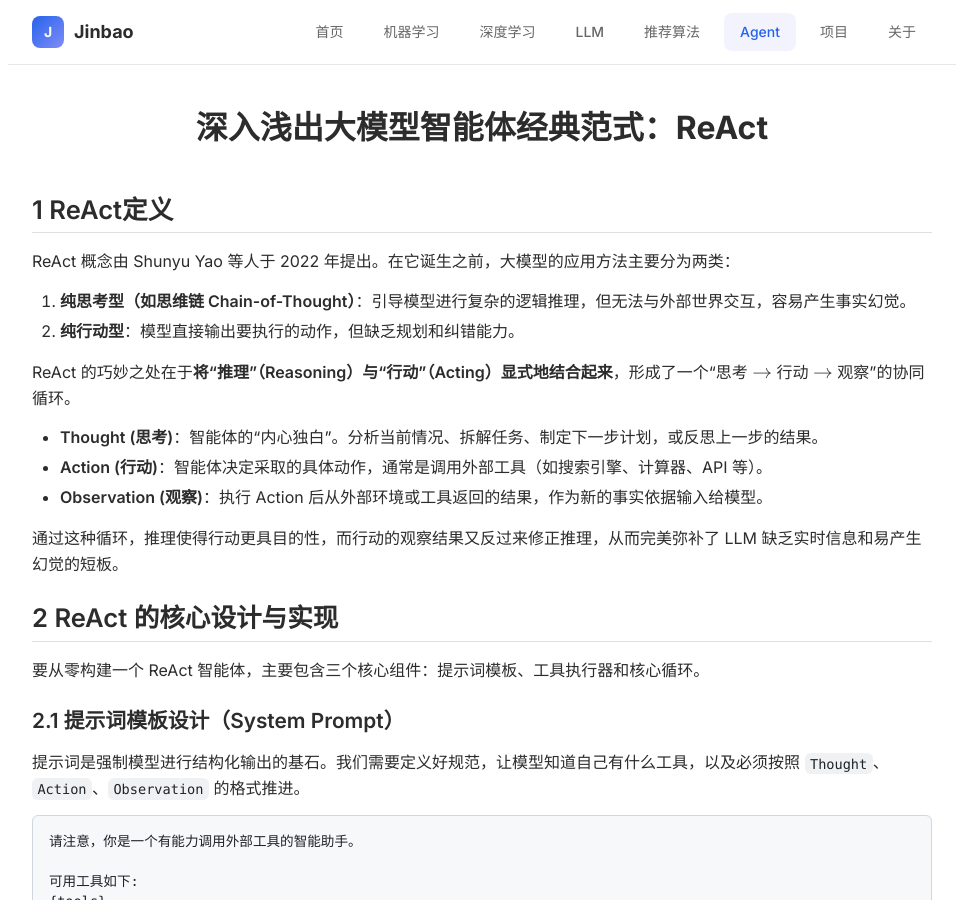
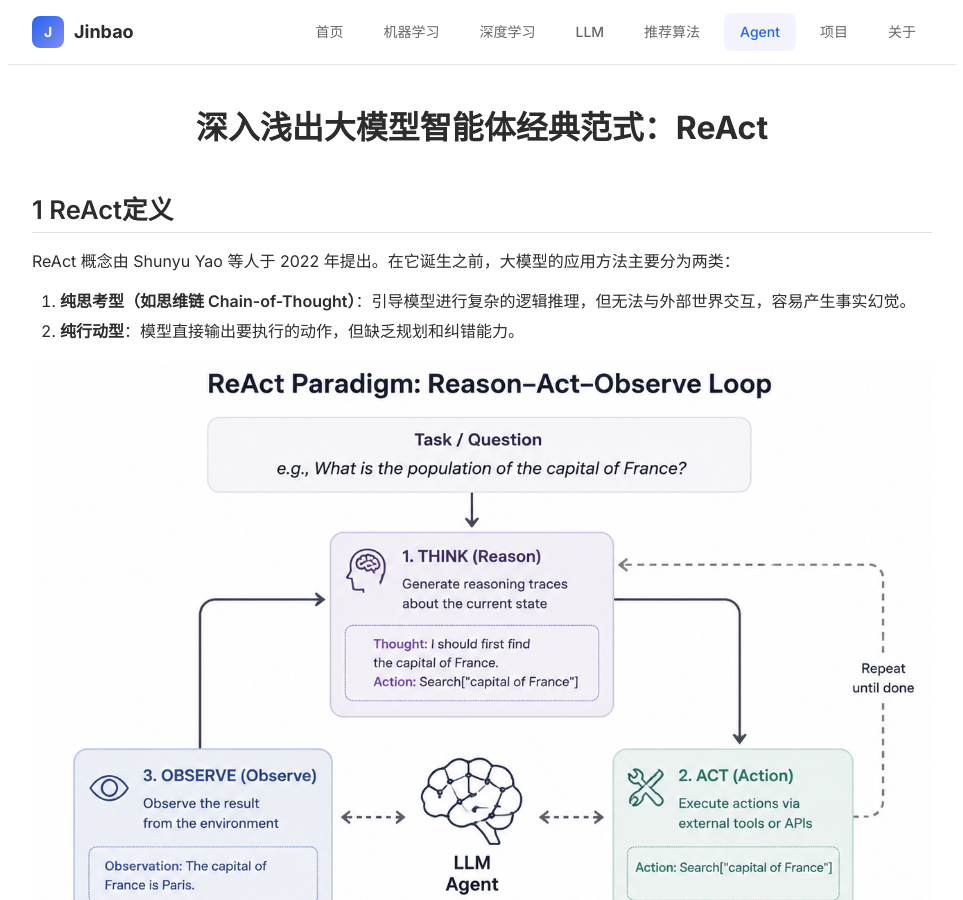
Before and after one commit to JinbaoSite/jinbaosite.github.io, a Jekyll site: the page built from agent/react.md, in a window 1280 px wide and 900 px high. Shown: the whole window, without its empty margins (158-1121 px from the left). Built offline with Jekyll 4.4.1, drawn with Linux system fonts in a browser that asks for light colours; our own code applies the rules of GitHub Pages for plain Markdown files; formulas are drawn with MathJax 3.

Commit message:
Update react.md

```diff
--- a/agent/react.md
+++ b/agent/react.md
@@ -6,6 +6,8 @@ ReAct 概念由 Shunyu Yao 等人于 2022 年提出。在它诞生之前，大
 
 1. **纯思考型（如思维链 Chain-of-Thought）**：引导模型进行复杂的逻辑推理，但无法与外部世界交互，容易产生事实幻觉。
 2. **纯行动型**：模型直接输出要执行的动作，但缺乏规划和纠错能力。
+
+![ReAct 范式中的“思考-行动-观察”协同循环](https://raw.githubusercontent.com/JinbaoSite/jinbaosite.github.io/master/img/react.png)
 
 ReAct 的巧妙之处在于**将“推理”（Reasoning）与“行动”（Acting）显式地结合起来**，形成了一个“思考 $\rightarrow$ 行动 $\rightarrow$ 观察”的协同循环。
 
```
